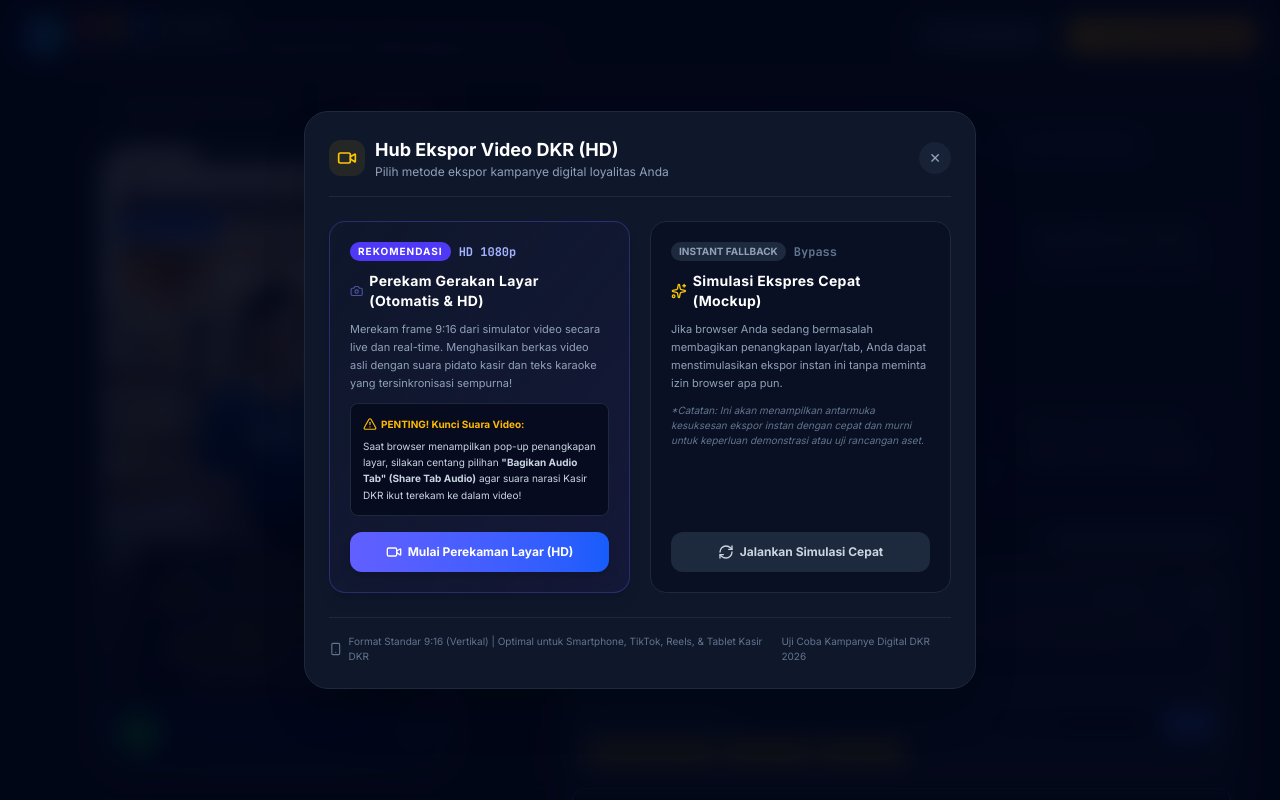
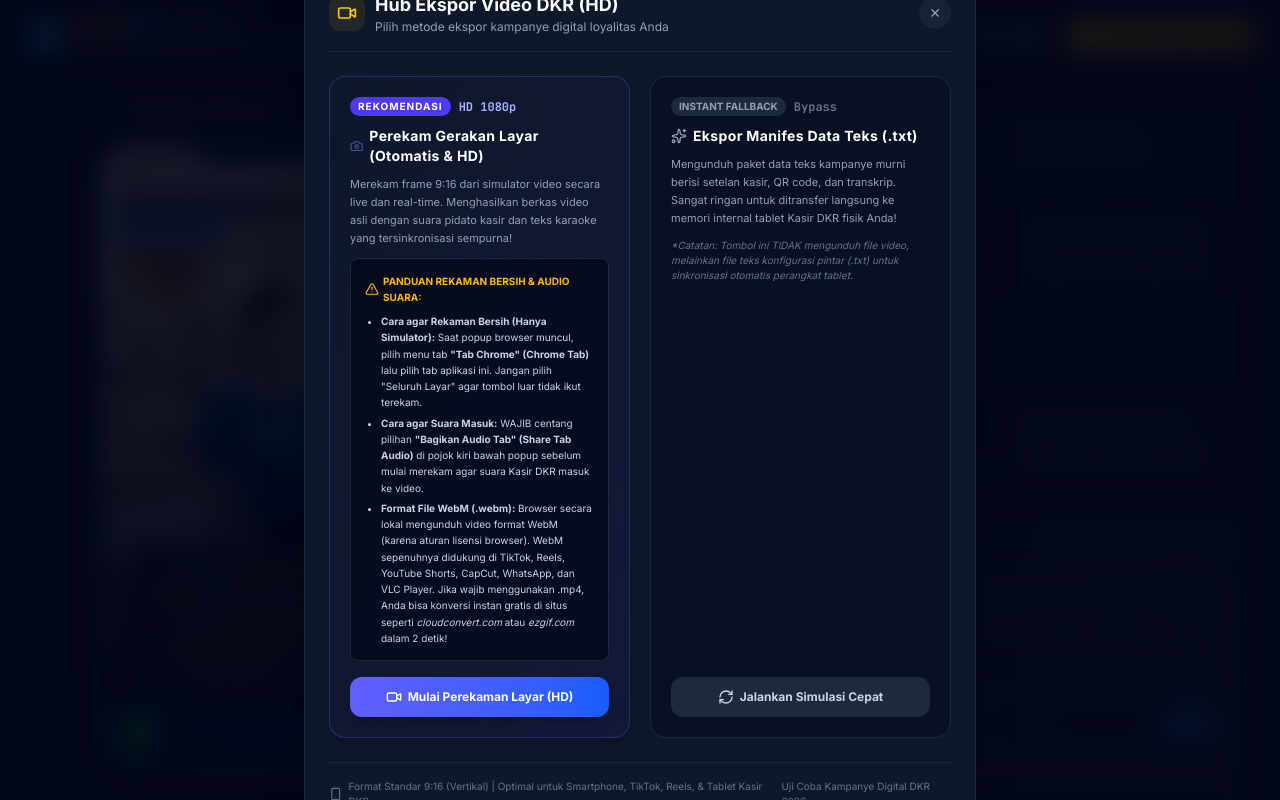
Before and after one commit to maydreamonline-star/AI-Video, a React (Vite) app: page / in a window 1280 px wide. Both pictures are taken after a click on the button "Simpan & Ekspor Video". Shown: the top 800 px of the page. Built offline with nearby package versions, Linux system fonts and the light colour scheme.

Commit message:
docs: update recording guide and audio instructions
Refine the UI/UX instructions to clarify how to achieve clean screen recordings and ensure tab audio is correctly captured during the export process.

```diff
--- a/src/App.tsx
+++ b/src/App.tsx
@@ -916,14 +916,16 @@ export default function App() {
                         Merekam frame 9:16 dari simulator video secara live dan real-time. Menghasilkan berkas video asli dengan suara pidato kasir dan teks karaoke yang tersinkronisasi sempurna!
                       </p>
 
-                      <div className="bg-slate-950/70 p-3 rounded-lg border border-slate-800 space-y-1.5 text-[10px] leading-relaxed text-slate-300">
+                      <div className="bg-slate-950/70 p-3.5 rounded-lg border border-slate-800 space-y-2 text-[10px] leading-relaxed text-slate-300">
                         <p className="font-bold text-amber-400 flex items-center gap-1">
                           <AlertTriangle className="w-3.5 h-3.5 shrink-0" />
-                          <span>PENTING! Kunci Suara Video:</span>
+                          <span>PANDUAN REKAMAN BERSIH & AUDIO SUARA:</span>
                         </p>
-                        <p>
-                          Saat browser menampilkan pop-up penangkapan layar, silakan centang pilihan <b>"Bagikan Audio Tab" (Share Tab Audio)</b> agar suara narasi Kasir DKR ikut terekam ke dalam video!
-                        </p>
+                        <ul className="list-disc pl-4 space-y-1 text-slate-300">
+                          <li><b>Cara agar Rekaman Bersih (Hanya Simulator):</b> Saat popup browser muncul, pilih menu tab <b>"Tab Chrome" (Chrome Tab)</b> lalu pilih tab aplikasi ini. Jangan pilih "Seluruh Layar" agar tombol luar tidak ikut terekam.</li>
+                          <li><b>Cara agar Suara Masuk:</b> WAJIB centang pilihan <b>"Bagikan Audio Tab" (Share Tab Audio)</b> di pojok kiri bawah popup sebelum mulai merekam agar suara Kasir DKR masuk ke video.</li>
+                          <li><b>Format File WebM (.webm):</b> Browser secara lokal mengunduh video format WebM (karena aturan lisensi browser). WebM sepenuhnya didukung di TikTok, Reels, YouTube Shorts, CapCut, WhatsApp, dan VLC Player. Jika wajib menggunakan .mp4, Anda bisa konversi instan gratis di situs seperti <i>cloudconvert.com</i> atau <i>ezgif.com</i> dalam 2 detik!</li>
+                        </ul>
                       </div>
 
                       {(window.self !== window.top) && (
@@ -957,14 +959,14 @@ export default function App() {
                         <span className="text-slate-500 font-bold text-xs font-mono">Bypass</span>
                       </div>
                       <h4 className="text-white font-bold text-sm tracking-wide flex items-center gap-1.5">
-                        <Sparkles className="w-4 h-4 text-yellow-400" />
-                        <span>Simulasi Ekspres Cepat (Mockup)</span>
+                        <Sparkles className="w-4 h-4 text-slate-400" />
+                        <span>Ekspor Manifes Data Teks (.txt)</span>
                       </h4>
                       <p className="text-slate-400 text-[11px] leading-relaxed">
-                        Jika browser Anda sedang bermasalah membagikan penangkapan layar/tab, Anda dapat menstimulasikan ekspor instan ini tanpa meminta izin browser apa pun.
+                        Mengunduh paket data teks kampanye murni berisi setelan kasir, QR code, dan transkrip. Sangat ringan untuk ditransfer langsung ke memori internal tablet Kasir DKR fisik Anda!
                       </p>
                       <p className="text-slate-500 text-[10px] italic">
-                        *Catatan: Ini akan menampilkan antarmuka kesuksesan ekspor instan dengan cepat dan murni untuk keperluan demonstrasi atau uji rancangan aset.
+                        *Catatan: Tombol ini TIDAK mengunduh file video, melainkan file teks konfigurasi pintar (.txt) untuk sinkronisasi otomatis perangkat tablet.
                       </p>
                     </div>
 
@@ -1067,7 +1069,7 @@ export default function App() {
                             className="bg-gradient-to-r from-green-500 to-emerald-600 hover:from-green-600 hover:to-emerald-700 text-slate-950 font-black text-[11px] py-2 px-4 rounded-lg flex items-center gap-1 shadow"
                           >
                             <Download className="w-3.5 h-3.5" />
-                            <span>Unduh Simulasi MP4</span>
+                            <span>Unduh Manifes Teks (.txt)</span>
                           </a>
                         </div>
                       </>
```
